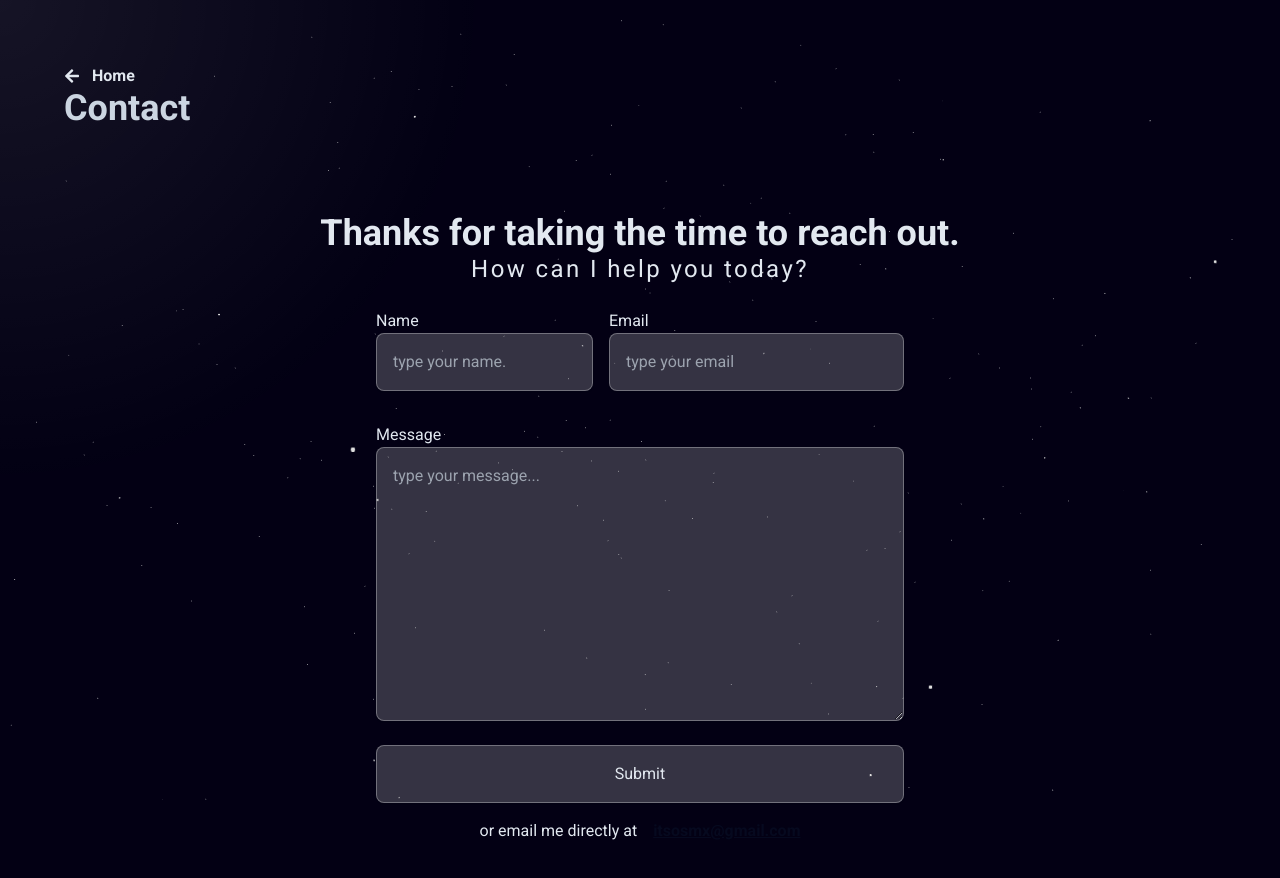
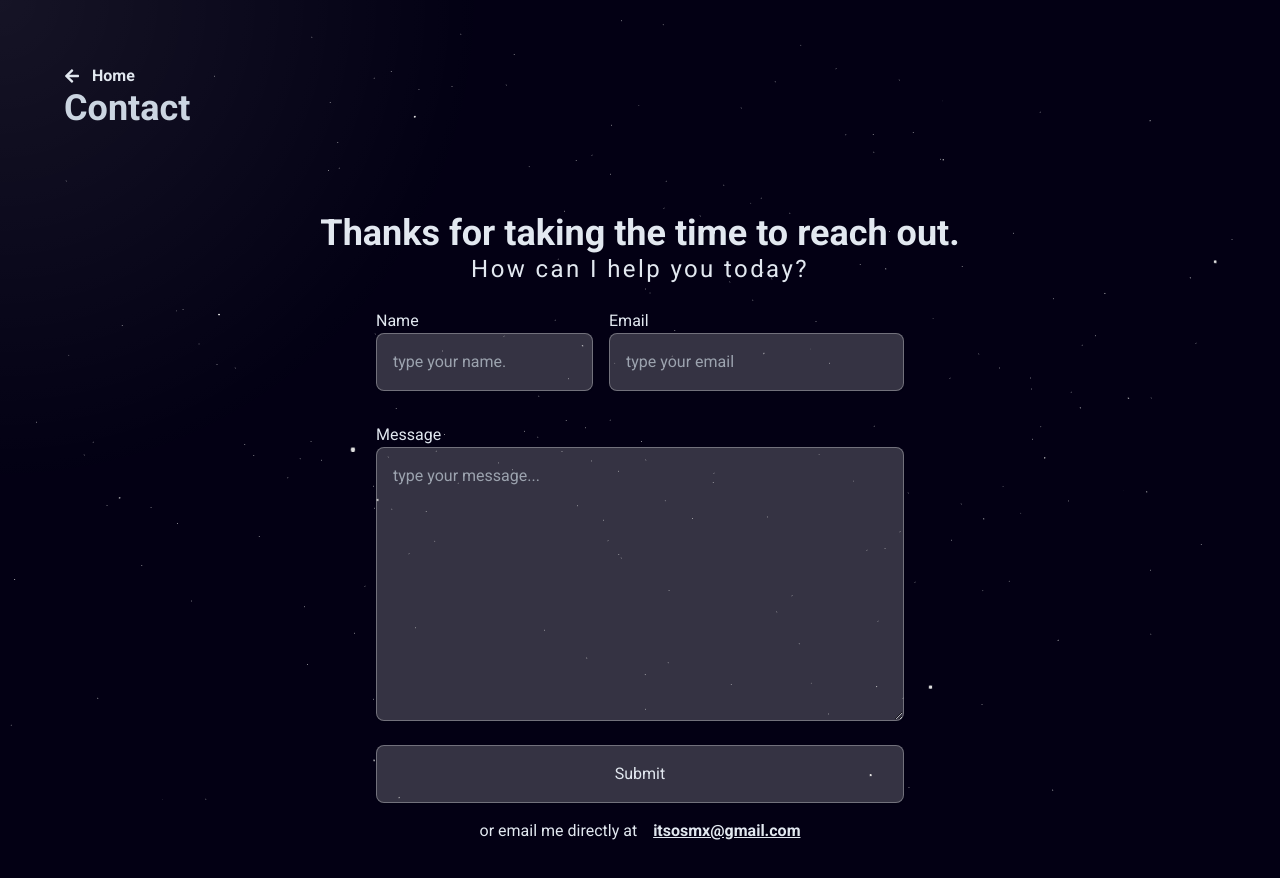
Before and after one commit to itsosmx/portfolio-v5.1, a Next.js app: page /contact in a window 1280 px wide. Shown: the top 878 px of the page. Built offline with nearby package versions, Linux system fonts and the light colour scheme; no server answers.

Commit message:
Refactor email link in Contact page to remove redundant class

```diff
--- a/src/app/contact/page.tsx
+++ b/src/app/contact/page.tsx
@@ -72,7 +72,7 @@ export default function Contact() {
         </SlideIn>
         <SlideIn axis="y" delay={0.5} className="flex gap-4 text-center items-center justify-center">
           <p>or email me directly at</p>
-          <a target="_blank" href="mailto:itsosmx@gmail.com" className="text-primary underline font-bold">
+          <a target="_blank" href="mailto:itsosmx@gmail.com" className="underline font-bold">
             itsosmx@gmail.com
           </a>
         </SlideIn>
```
